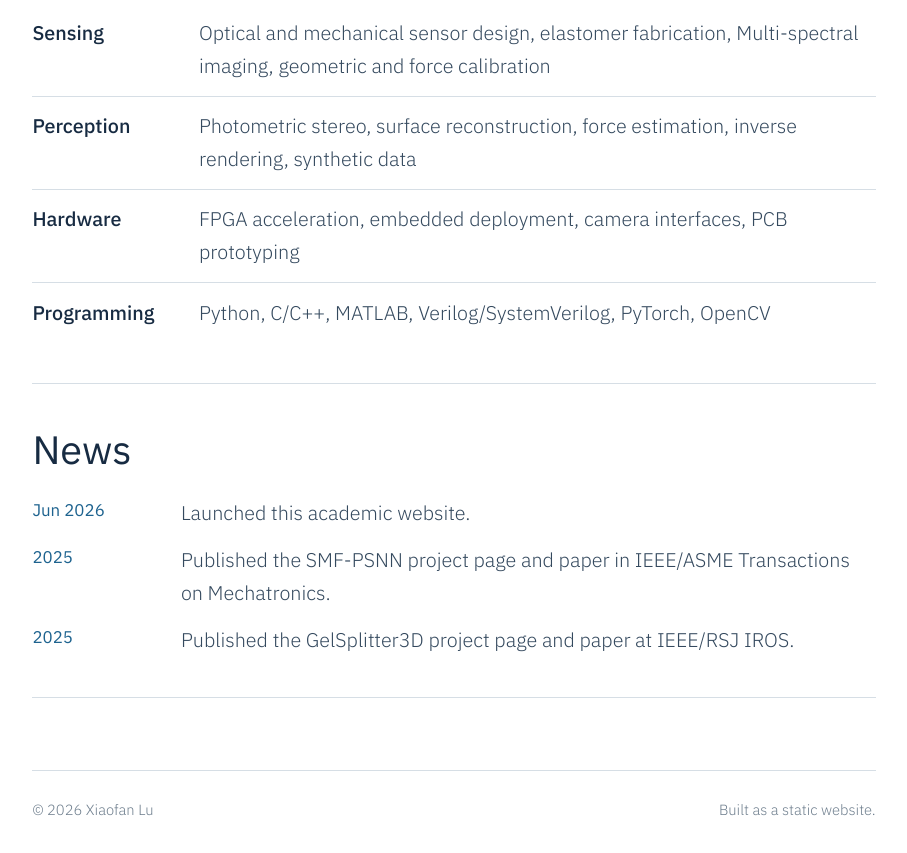
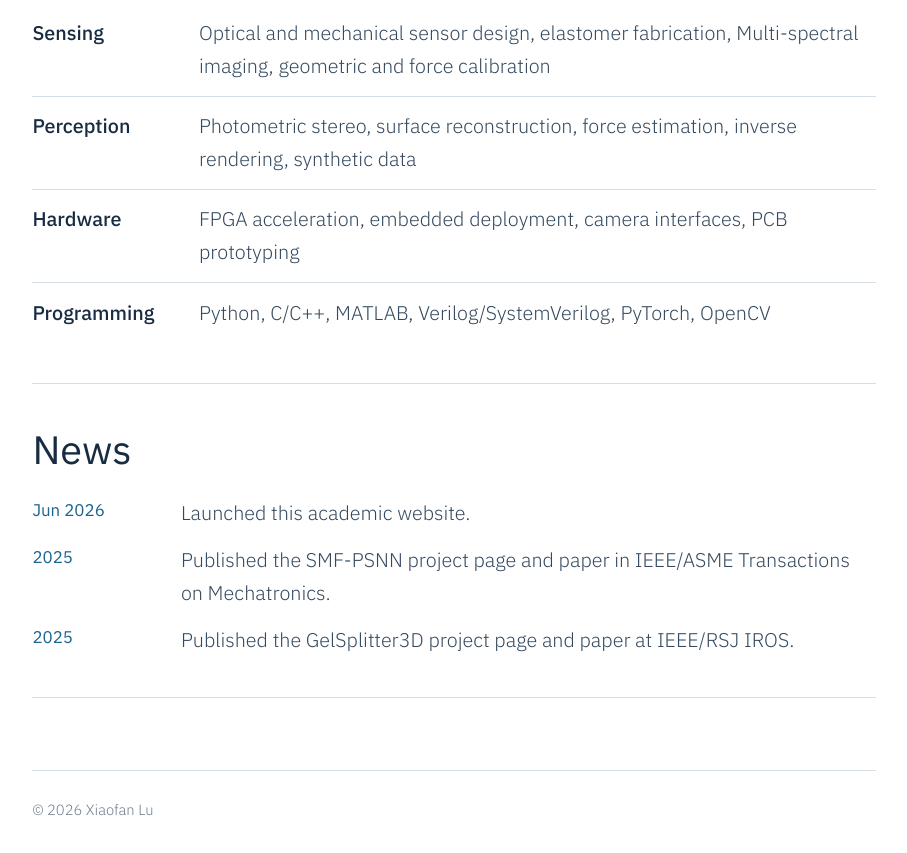
Before and after one commit to JayvenLu/JayvenLu.github.io, a plain HTML site: page index.html in a window 1280 px wide. Shown: the part 1225-2078 px from the top of the page, without its empty margins (366-1273 px from the left). Drawn offline with Linux system fonts and the light colour scheme.

Commit message:
20260610

```diff
--- a/index.html
+++ b/index.html
@@ -297,7 +297,7 @@
 
       <footer class="site-footer">
         <span>&copy; <span id="current-year">2026</span> Xiaofan Lu</span>
-        <span>Built as a static website.</span>
+        <!-- <span>Built as a static website.</span> -->
       </footer>
     </main>
   </div>
```
